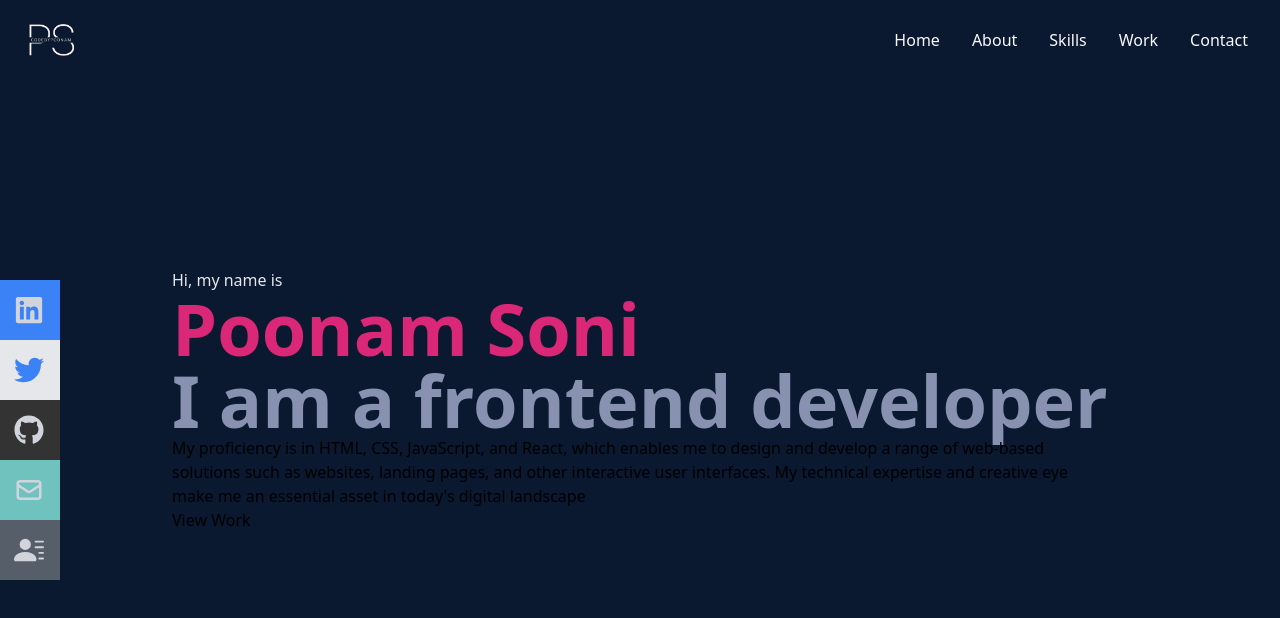
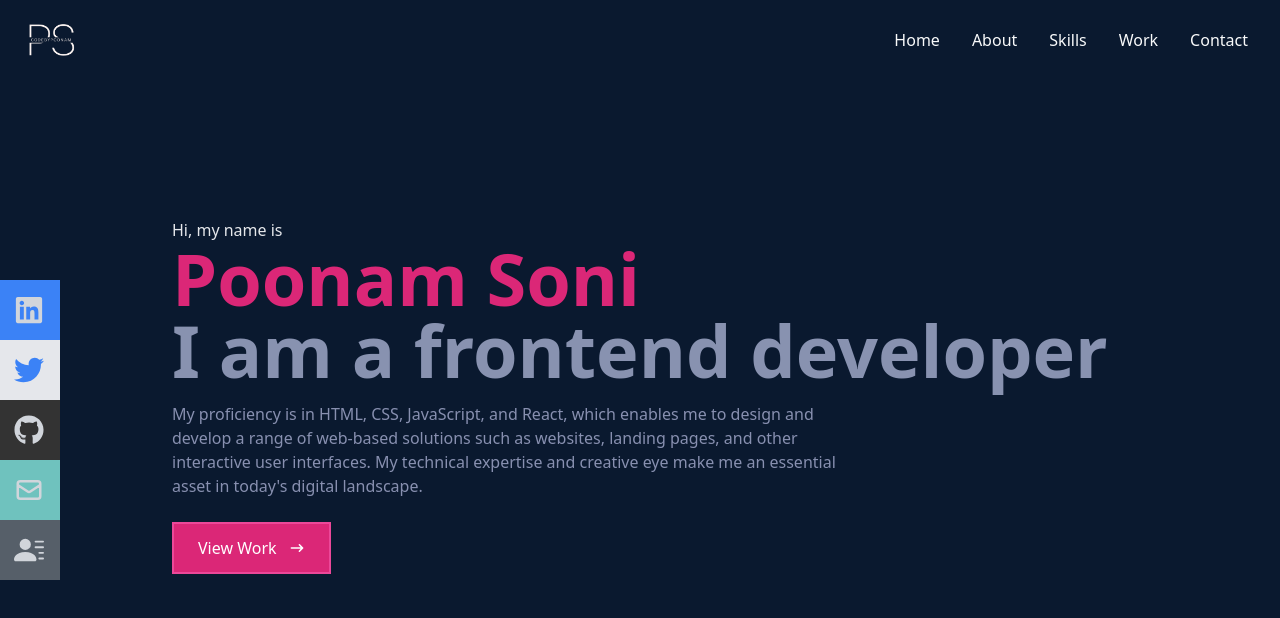
Before and after one commit to poonam-adlakha/poonam-portfolio, a React (Create React App) app: page / in a window 1280 px wide. Shown: the top 618 px of the page. Built offline with nearby package versions, Linux system fonts and the light colour scheme.

Commit message:
Hero section completed

```diff
--- a/src/App.js
+++ b/src/App.js
@@ -1,6 +1,5 @@
 import Navbar from "./components/Navbar";
 import Home from "./components/Home";
-
 
 function App() {
   return (
--- a/src/components/Home.jsx
+++ b/src/components/Home.jsx
@@ -1,5 +1,6 @@
 import React from 'react'
-import hiArrowNarrowRight from 'react-icons/hi'
+import {HiArrowNarrowRight} from 'react-icons/hi'
+
 
 const Home = () => {
   return (
@@ -10,9 +11,12 @@ const Home = () => {
         <p className='text-gray-200'>Hi, my name is</p>
         <h1 className='text-4xl md:text-7xl font-bold text-pink-600'>Poonam Soni</h1>
         <h2 className='text-4xl md:text-7xl font-bold text-[#8892b0]'>I am a frontend developer</h2>
-        <p className=''>My proficiency is in HTML, CSS, JavaScript, and React, which enables me to design and develop a range of web-based solutions such as websites, landing pages, and other interactive user interfaces. My technical expertise and creative eye make me an essential asset in today's digital landscape</p>
+        <p className='text-[#8890b0] py-4 max-w-[700px]'>My proficiency is in HTML, CSS, JavaScript, and React, which enables me to design and develop a range of web-based solutions such as websites, landing pages, and other interactive user interfaces. My technical expertise and creative eye make me an essential asset in today's digital landscape.</p>
         <div>
-            <button>View Work <hiArrowNarrowRight /></button>
+            <button className='text-white group border-2 border-pink-500 px-6 py-3 my-2 flex items-center bg-pink-600 hover:bg-transparent hover:border-white'>View Work
+                <span className='group-hover:rotate-90 duration-300'>
+                    <HiArrowNarrowRight className='ml-3'/>
+                </span></button>
         </div>
       </div>
     </div>
```
